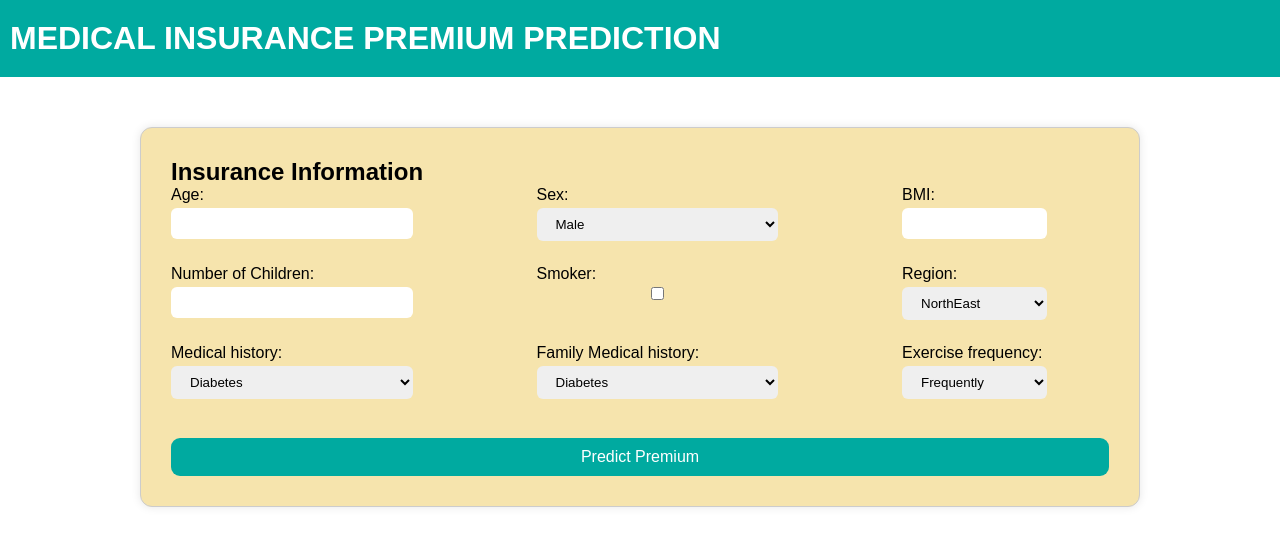
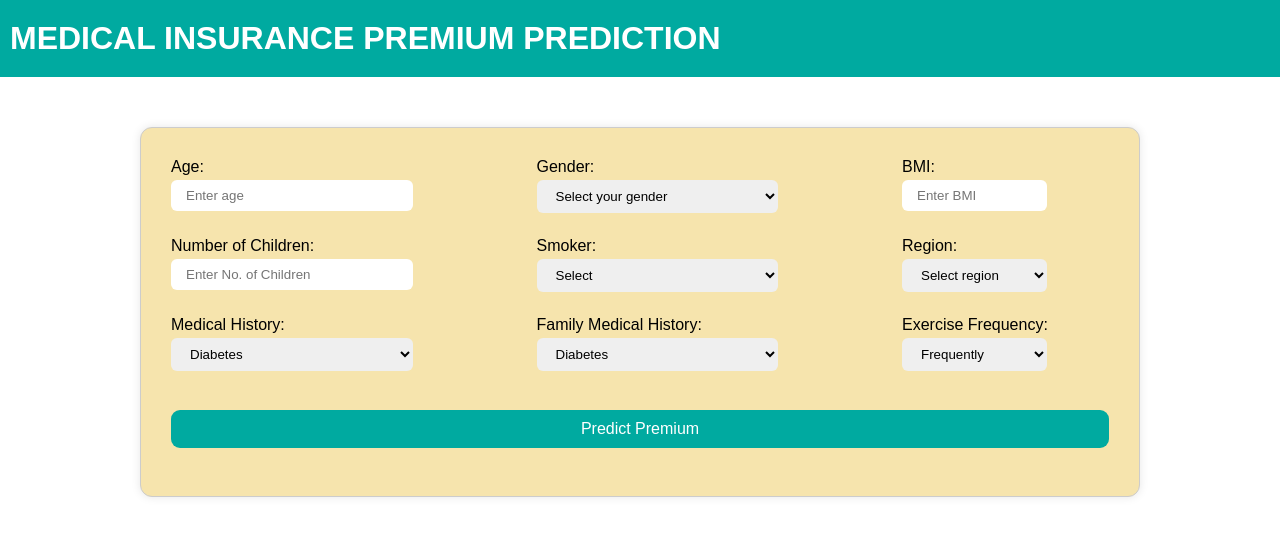
Before and after one commit to VaishnaviGilbile/medical-insurance-premium-prediction, a Flask app: page / in a window 1280 px wide. Shown: the top 546 px of the page. Run offline with Flask 3, Linux system fonts and the light colour scheme; parts of the project's set-up code (start-up, migrations or seed data) failed here and were passed over.

Commit message:
Update index.html

```diff
--- a/medical-insurance-premium-prediction/templates/index.html
+++ b/medical-insurance-premium-prediction/templates/index.html
@@ -1,32 +1,28 @@
-
-
 <!DOCTYPE html>
 <html>
 <head>
     <meta charset="UTF-8">
     <meta name="viewport" content="width=device-width, initial-scale=1.0">
     <link rel="stylesheet" href="/static/styles.css">
-    <!-- <link rel="preconnect" href="https://fonts.googleapis.com">
-    <link rel="preconnect" href="https://fonts.gstatic.com" crossorigin>
-    <link href="https://fonts.googleapis.com/css2?family=Roboto&display=swap" rel="stylesheet"> -->
+
     <title>Medical Insurance Application</title>
 </head>
 
-<body>
+<body class="background">
     <h1>MEDICAL INSURANCE PREMIUM PREDICTION</h1>
 
-
     <div class="container">
-        <h2>Insurance Information</h2>
-        <form id="insuranceForm" onsubmit="submitForm(event)">
+        <!-- <h2>Insurance Information</h2> -->
+        <form id="insuranceForm" method="post" action="/predict" accept-charset="UTF-8">
         <!-- <form id="insuranceForm" action="/submit" method="post"> -->
             <p>
             <label for="age">Age:</label>
-            <input type="number" name="age" required>
+            <input type="number" name="age" placeholder="Enter age" required>
             </p>
 
-            <p><label for="sex">Sex:</label>
-            <select name="sex" required>
+            <p><label for="gender">Gender:</label>
+            <select name="gender" required>
+                <option value="" disabled selected>Select your gender</option>
                 <option value="male">Male</option>
                 <option value="female">Female</option>
             </select>
@@ -34,22 +30,28 @@
 
             <p>
             <label for="bmi">BMI:</label>
-            <input type="number" name="bmi" required>
+            <input type="number" name="bmi" required min="0" step=".01" placeholder="Enter BMI">
             </p>
 
             <p>
             <label for="children">Number of Children:</label>
-            <input type="number" name="children" required>
+            <input type="number" name="children" placeholder="Enter No. of Children">
             </p>
 
             <p>
-            <label for="smoker">Smoker:</label>
-            <input type="checkbox" name="smoker">
+                <label for="smoker">Smoker:</label>
+                <!-- <input type="checkbox" name="smoker"> -->
+                <select name="smoker" required>
+                    <option value="" disabled selected>Select </option>
+                    <option value="yes">Yes</option>
+                    <option value="no">No</option>
+                </select>
             </p>
 
             <p>
             <label for="region">Region:</label>
             <select name="region" required>
+                <option value="" disabled selected>Select region</option>
                 <option value="northeast">NorthEast</option>
                 <option value="northwest">NorthWest</option>
                 <option value="southwest">SouthWest</option>
@@ -58,56 +60,48 @@
             </p>
 
             <p>
-            <label for="medical-history">Medical history:</label>
+            <label for="medical-history">Medical History:</label>
             <select name="medical-history" required>
-                <option value="diabetes">Diabetes</option>
-                <option value="high-blood-pressure">High Blood Pressure</option>
-                <option value="heart-disease">Heart Disease</option>
-                <option value="none">None</option>
+                <option value="Diabetes">Diabetes</option>
+                <option value="High blood pressure">High Blood Pressure</option>
+                <option value="Heart disease">Heart Disease</option>
+                <option value="None">None</option>
             </select>
             </p>
 
             <p>
-            <label for="family-medical-history">Family Medical history:</label>
+            <label for="family-medical-history">Family Medical History:</label>
             <select name="family-medical-history" required>
-                <option value="diabetes">Diabetes</option>
-                <option value="high-blood-pressure">High Blood Pressure</option>
-                <option value="heart-disease">Heart Disease</option>
-                <option value="none">None</option>
+                <option value="Diabetes">Diabetes</option>
+                <option value="High blood pressure">High Blood Pressure</option>
+                <option value="Heart disease">Heart Disease</option>
+                <option value="None">None</option>
             </select>
             </p>
 
             <p>
-            <label for="exercise-frequency">Exercise frequency:</label>
+            <label for="exercise-frequency">Exercise Frequency:</label>
             <select name="exercise-frequency" required>
-                <option value="frequently">Frequently</option>
-                <option value="occasionally">Occasionally</option>
-                <option value="rarely">Rarely</option>
-                <option value="never">Never</option>
+                <option value="Frequently">Frequently</option>
+                <option value="Occasionally">Occasionally</option>
+                <option value="Rarely">Rarely</option>
+                <option value="Never">Never</option>
             </select>
             </p>
             <p class="full-width">
-            <button type="submit">Predict Premium</button>
+            <button type="submit" value="predict" onclick="send_data()">Predict Premium</button>
             </p>
             <!-- <button onclick="submitForm()">Submit</button> -->
         </form>
+        <br>
 
-        <div id="resultSection" style="display:none;">
-            <h2>Insurance Prediction Result</h2>
-            <p id="predictionResult"></p>
-        </div>
 
 
     </div>
 
+    <!-- style="display:none;" -->
 
-    <!-- <form>
-        <label for="name">Name:</label>
-        <input type="text" id="name" required><br><br>
-        <label for="email">Email:</label>
-        <input type="email" id="email" required><br><br>
-        <button onclick="submitForm()">Submit</button>
-    </form> -->
+
 
     <script src="/script.js">
 
```
